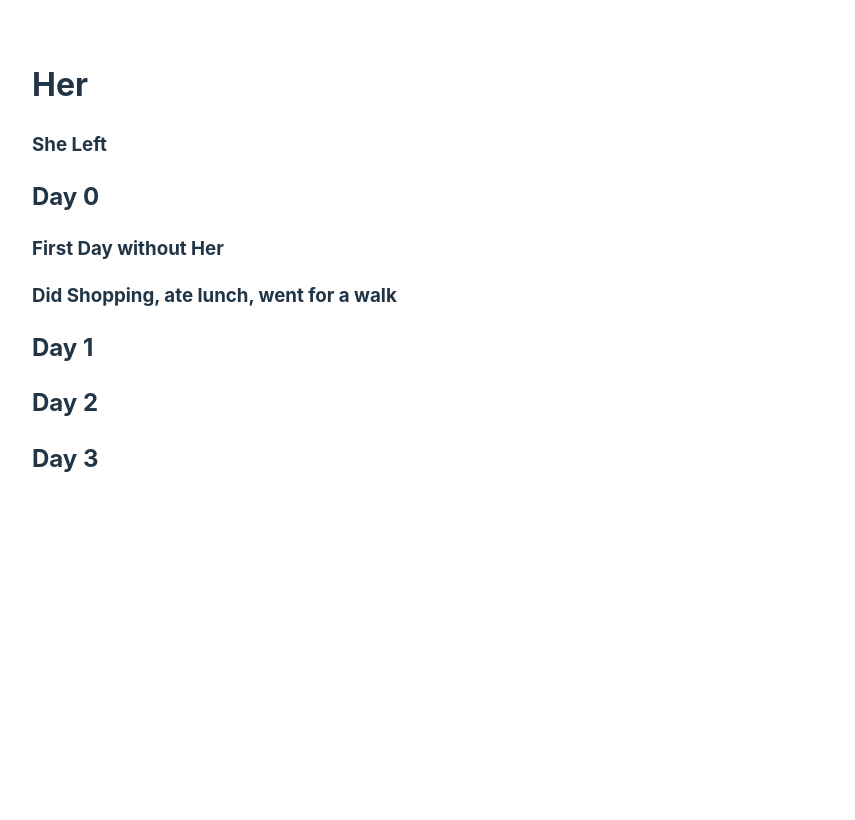
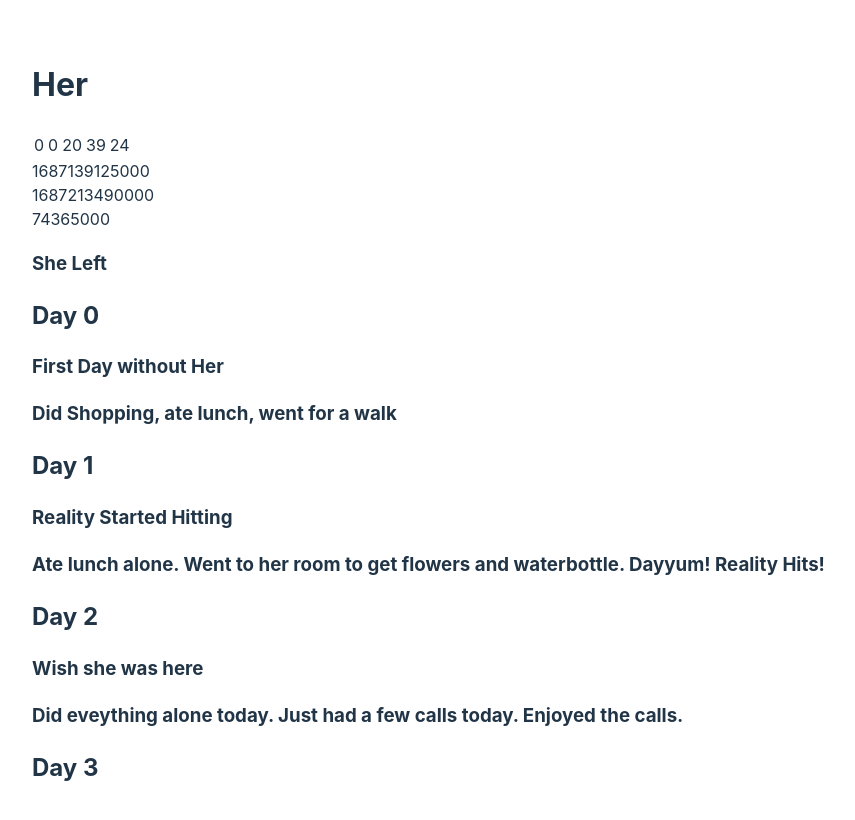
Before and after one commit to im-nihar/todo, a React (Vite) app: page / in a window 1280 px wide. Shown: the top 820 px of the page, without its empty margins (8-863 px from the left). Built offline with nearby package versions, Linux system fonts and the light colour scheme.

Commit message:
Minor changes

```diff
--- a/src/App.jsx
+++ b/src/App.jsx
@@ -3,6 +3,7 @@ import reactLogo from './assets/react.svg'
 import viteLogo from '/vite.svg'
 import './App.css'
 import Home from './pages/home'
+import Timer from './pages/timer'
 
 function App() {
   const [count, setCount] = useState(0)
@@ -11,7 +12,9 @@ function App() {
     <>
       <h1>Her</h1>
       <div className="card">
+        <Timer/>
         <Home/>
+
       </div>
     </>
   )
--- a/src/pages/home.jsx
+++ b/src/pages/home.jsx
@@ -8,8 +8,16 @@ export default function Home() {
       msg: "First Day without Her",
       dayWent: "Did Shopping, ate lunch, went for a walk",
     },
-    { day: "Day 2", msg: "" },
-    { day: "Day 3", msg: "" },
+    {
+      day: "Day 2",
+      msg: "Reality Started Hitting",
+      dayWent: "Ate lunch alone. Went to her room to get flowers and waterbottle. Dayyum! Reality Hits!",
+    },
+    {
+      day: "Day 3",
+      msg: "Wish she was here",
+      dayWent: "Did eveything alone today. Just had a few calls today. Enjoyed the calls.",
+    },
   ];
 
   useEffect(() => {
--- /dev/null
+++ b/src/pages/timer.jsx
@@ -0,0 +1,86 @@
+import { useEffect, useState } from "react";
+
+export default function Timer() {
+  const leftTime = Date.UTC(2023, 5, 19, 1, 45, 25);
+  const currentTime = Date.now();
+  const [time, setTime] = useState(null);
+  //   const sinceLeft = currentTime - leftTime;
+
+  const [sinceLeft, setSinceLeft] = useState(currentTime - leftTime);
+
+  function convertMilliseconds(milliseconds) {
+    const oneSecond = 1000;
+    const oneMinute = oneSecond * 60;
+    const oneHour = oneMinute * 60;
+    const oneDay = oneHour * 24;
+    const oneWeek = oneDay * 7;
+
+    const weeks = Math.floor(milliseconds / oneWeek);
+    milliseconds %= oneWeek;
+
+    const days = Math.floor(milliseconds / oneDay);
+    milliseconds %= oneDay;
+
+    const hours = Math.floor(milliseconds / oneHour);
+    milliseconds %= oneHour;
+
+    const minutes = Math.floor(milliseconds / oneMinute);
+    milliseconds %= oneMinute;
+
+    const seconds = Math.floor(milliseconds / oneSecond);
+
+    return {
+      weeks,
+      days,
+      hours,
+      minutes,
+      seconds,
+    };
+  }
+
+  function doStuff() {
+    const currentTime2 = Date.now();
+    const convertedTime = convertMilliseconds(sinceLeft);
+    console.log("convertedTime", convertedTime);
+    setTime(convertedTime);
+    console.log("sinceLeft-->>", sinceLeft);
+    setSinceLeft(currentTime2 - leftTime);
+  }
+
+  useEffect(() => {
+    const interval = setInterval(
+      () =>
+        // setTime(Date.now())
+        doStuff(),
+      1000
+    );
+
+    return () => {
+      clearInterval(interval);
+    };
+  }, [sinceLeft]);
+
+  return (
+    <div>
+      {/* <h1>
+        {Object.keys(time).forEach((key) => (
+          <div>{time[key]}</div>
+        ))}
+      </h1> */}
+      {time ? (
+        <div style={{ display: "flex" }}>
+          <p style={{ margin: "2px" }}>{time?.weeks}</p>
+          <p style={{ margin: "2px" }}>{time?.days}</p>
+          <p style={{ margin: "2px" }}>{time?.hours}</p>
+          <p style={{ margin: "2px" }}>{time?.minutes}</p>
+          <p style={{ margin: "2px" }}>{time?.seconds}</p>
+        </div>
+      ) : (
+        <div>No Time</div>
+      )}
+      <div>{leftTime}</div>
+      <div>{currentTime}</div>
+      <div>{sinceLeft}</div>
+    </div>
+  );
+}
```
